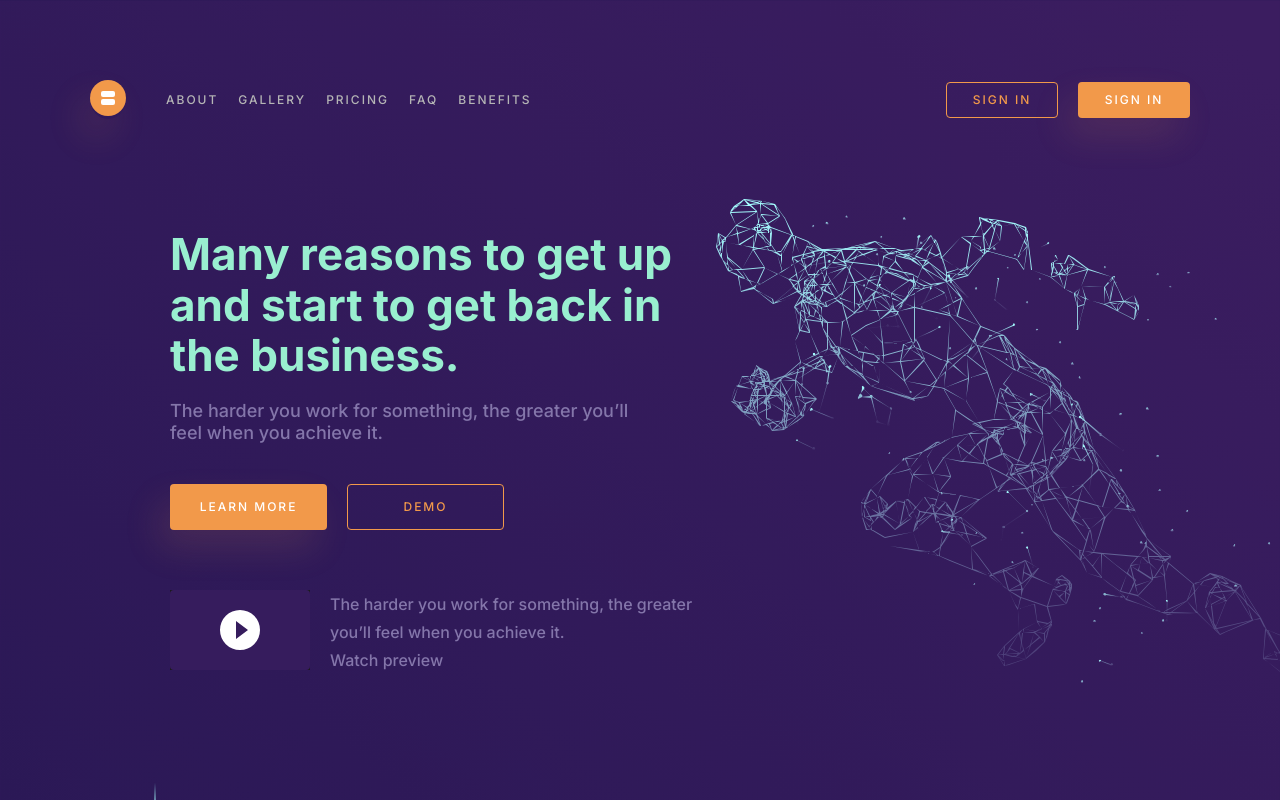
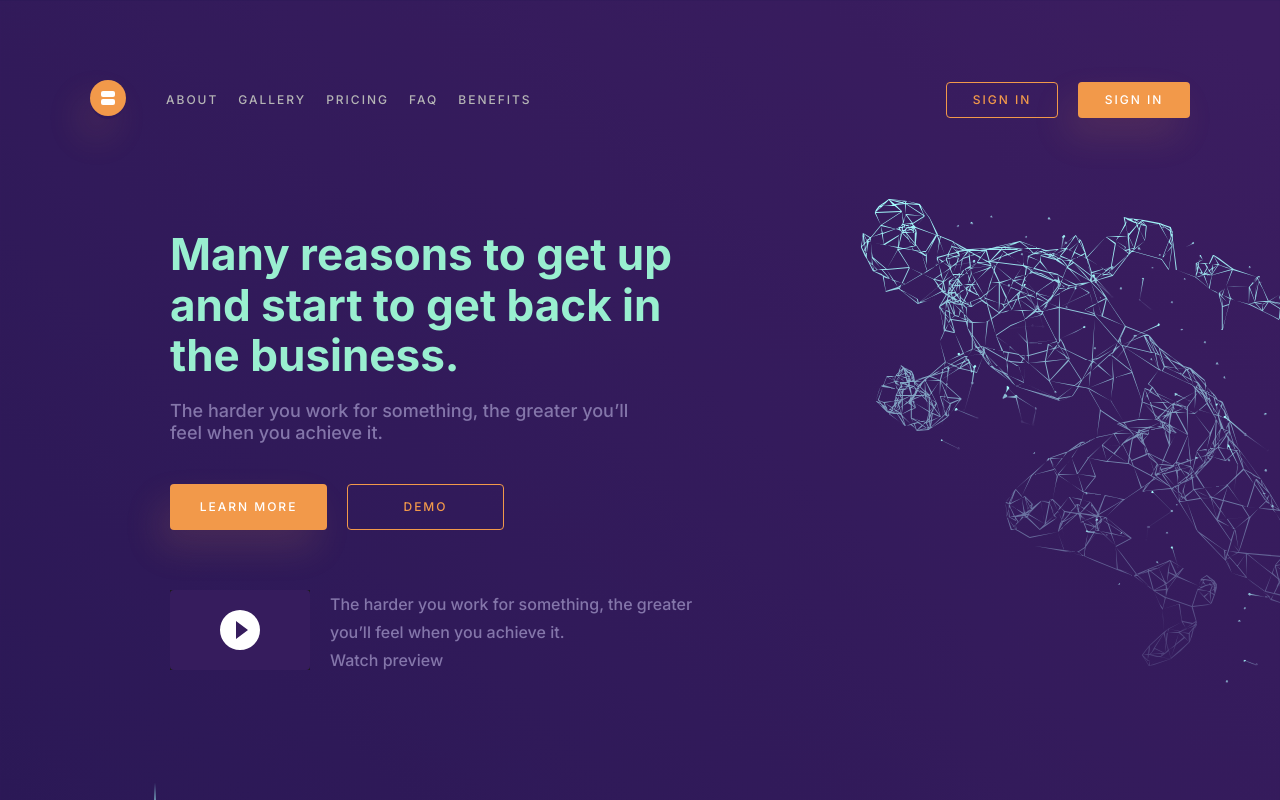
Before and after one commit to chizhik8/Data-Processing-Services, a React (Create React App) app: page / in a window 1280 px wide. Shown: the top 800 px of the page. Built offline with nearby package versions, Linux system fonts and the light colour scheme.

Commit message:
styles hero component

```diff
--- a/package.json
+++ b/package.json
@@ -2,7 +2,7 @@
   "name": "finserv_client",
   "version": "0.1.0",
   "private": true,
-  "homepage": "https://chizhik8.github.io/FinTech",
+  "homepage": "https://chizhik8.github.io/LandingPageExample",
   "dependencies": {
     "@testing-library/jest-dom": "^5.14.1",
     "@testing-library/react": "^11.2.7",
--- a/src/components/Hero/Hero.jsx
+++ b/src/components/Hero/Hero.jsx
@@ -24,7 +24,7 @@ export class Hero extends Component {
                         <p className={styles.videoText}>{text} <br/> Watch preview</p>
                     </div>
                 </div>
-                <ReactSVG src={manImg} />
+                <ReactSVG src={manImg} className={styles.image} />
             </section>
         )
     }
--- a/src/components/Hero/Hero.module.scss
+++ b/src/components/Hero/Hero.module.scss
@@ -41,3 +41,13 @@
   line-height: 1.75;
   color: #8476aa;
 }
+
+.image {
+  transform: scale(1) translate(20%, 0);
+  transition: all 375ms linear;
+
+}
+
+.image:hover {
+  transform: scale(1.4) translate(10%, 5%);
+}
```
